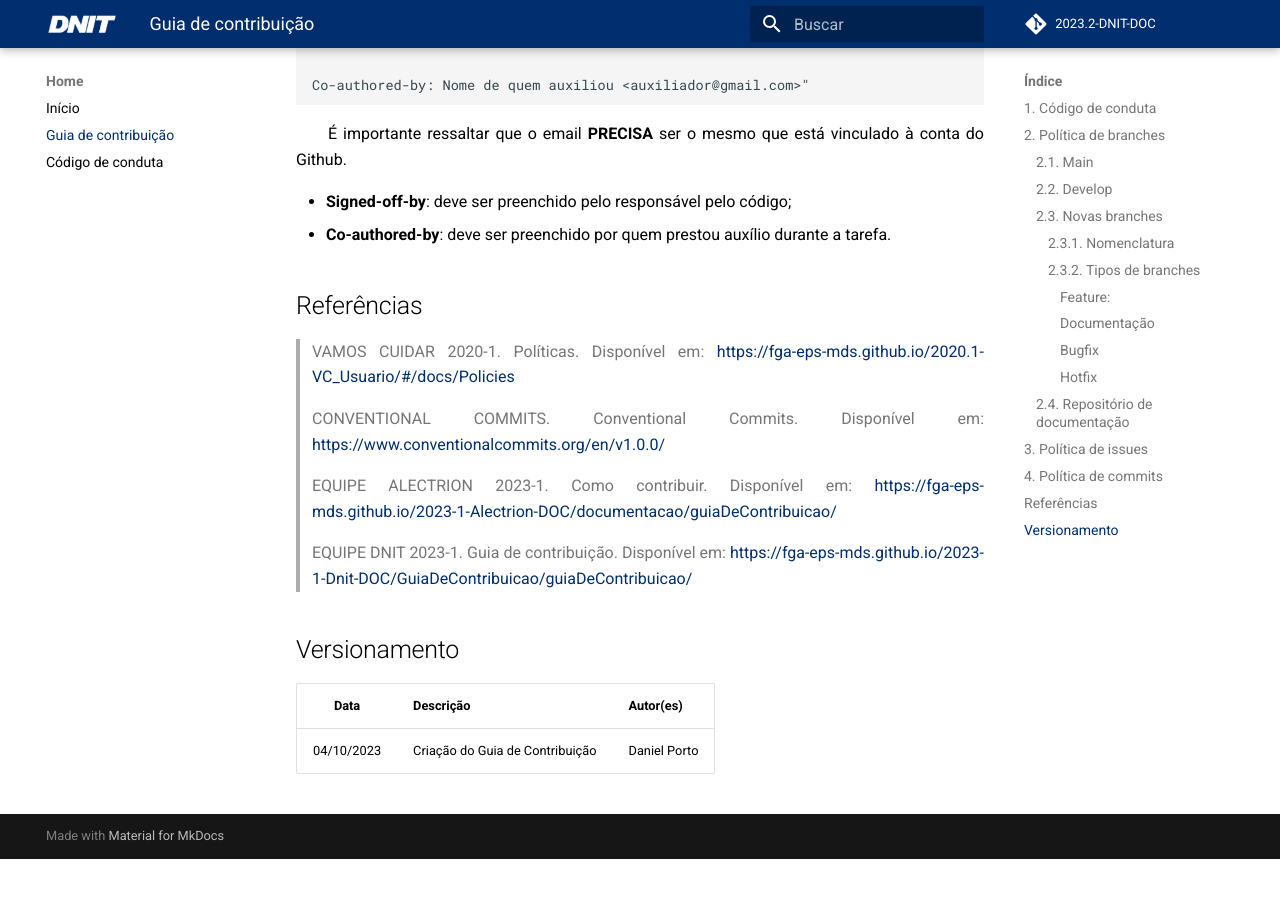
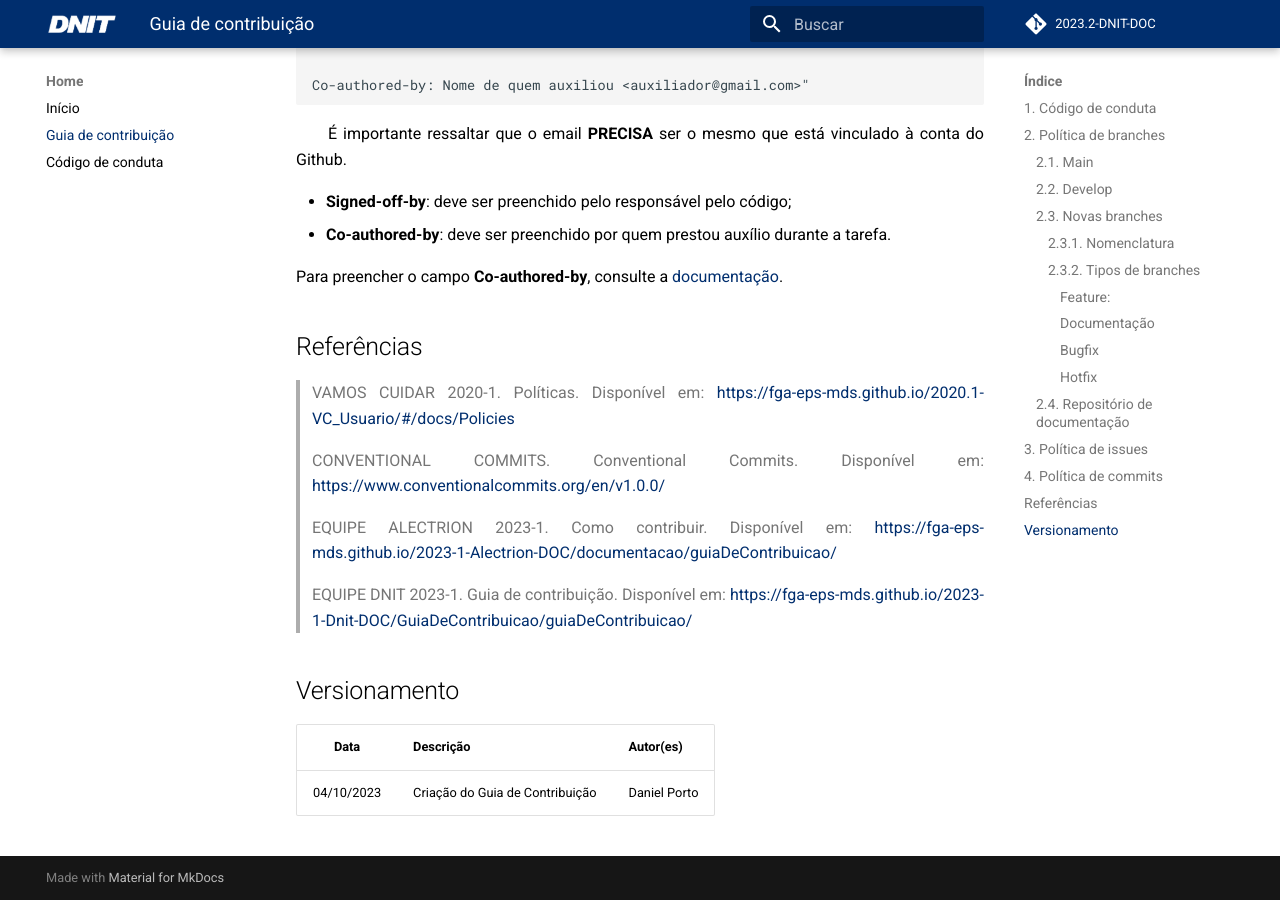
Before and after one commit to fga-eps-mds/2023.2-Dnit-DOC, an MkDocs documentation site: the page built from docs/CONTRIBUTING.md, in a window 1280 px wide and 900 px high, scrolled down 3532 px. Built offline with MkDocs 1.6.1 and Material for MkDocs 9.7.7, drawn with Linux system fonts in a browser that asks for light colours; comment, search, counter and statistics services are not loaded; before the commit the page ends 4391 px from its top, so only the background shows below that.

Commit message:
docs: adiciona link para documentação de múltiplos autores

```diff
--- a/docs/CONTRIBUTING.md
+++ b/docs/CONTRIBUTING.md
@@ -116,6 +116,8 @@
 - **Signed-off-by**: deve ser preenchido pelo responsável pelo código;
 - **Co-authored-by**: deve ser preenchido por quem prestou auxílio durante a tarefa.
 
+Para preencher o campo **Co-authored-by**, consulte a [documentação](https://docs.github.com/en/pull-requests/committing-changes-to-your-project/creating-and-editing-commits/creating-a-commit-with-multiple-authors).
+
 ## Referências
 
 > VAMOS CUIDAR 2020-1. Políticas. Disponível em: <https://fga-eps-mds.github.io/2020.1-VC_Usuario/#/docs/Policies>
```
